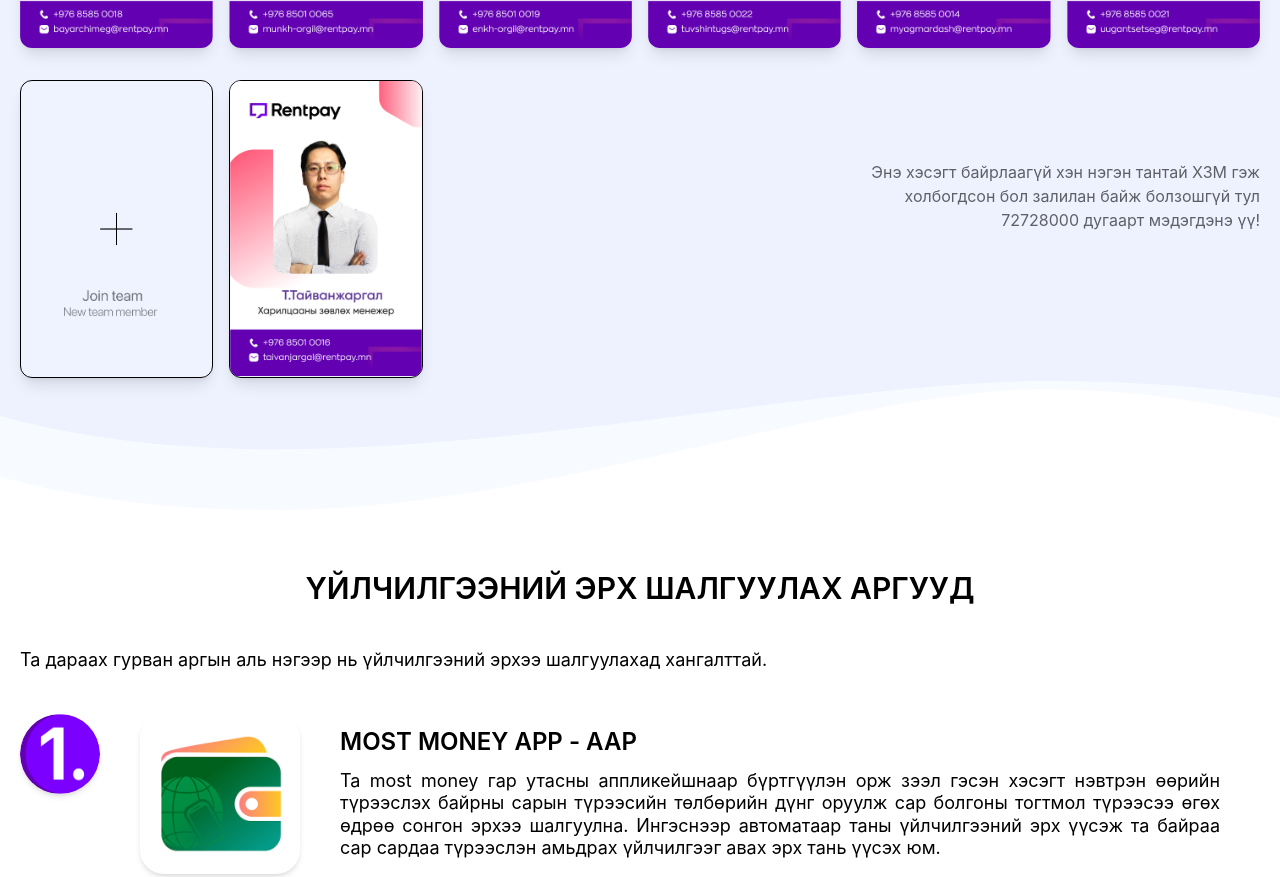
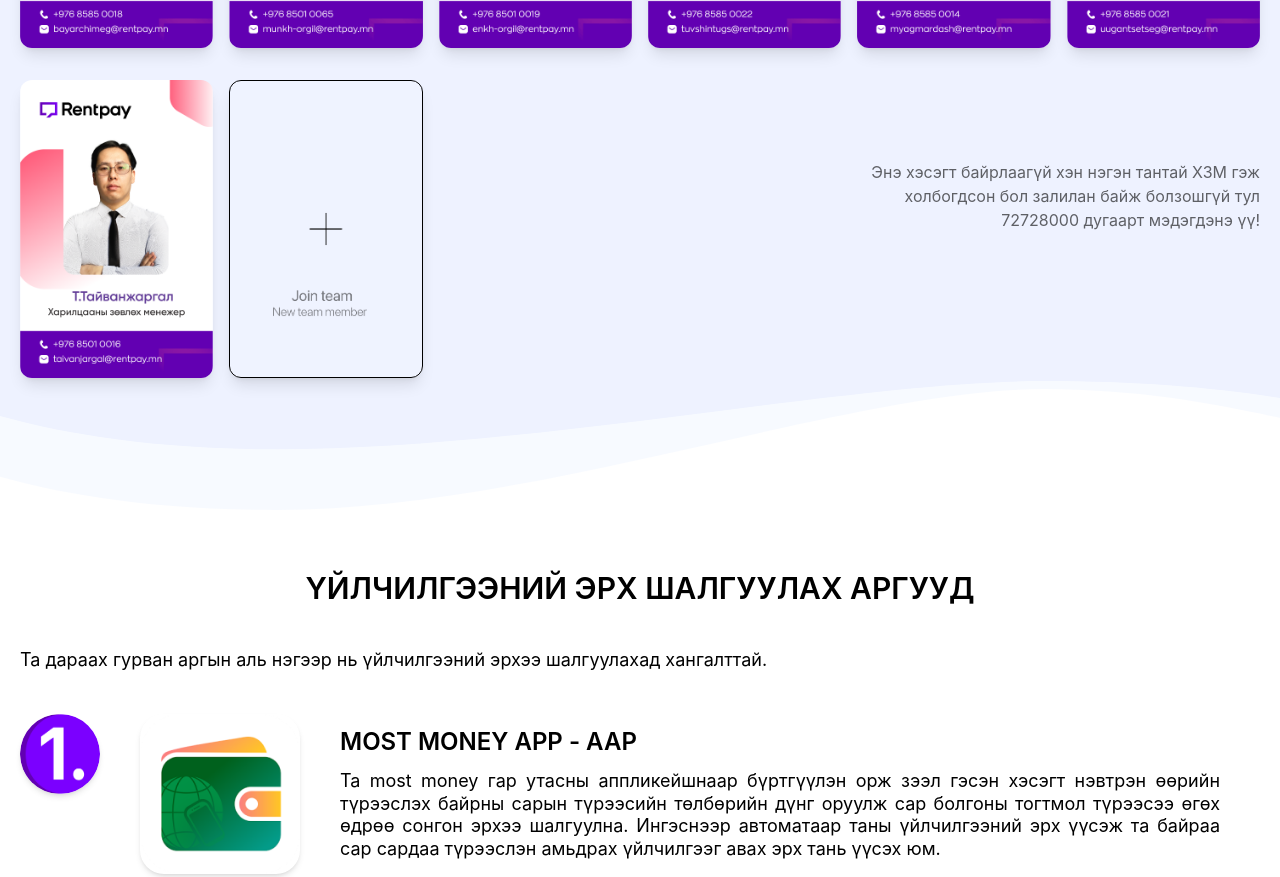
Before and after one commit to magsarjav/magsarjav.github.io, a plain HTML site: page index.html in a window 1280 px wide. Shown: the part 4810-5687 px from the top of the page. Drawn offline with nearby package versions, Linux system fonts and the light colour scheme; a web font is replaced by a local one.

Commit message:
Update index.html

```diff
--- a/index.html
+++ b/index.html
@@ -503,17 +503,14 @@
                 <div class="flex justify-center">
                     <img src="pics/12.png" class="overflow-hidden rounded-xl shadow-lg">
                 </div>
+                 <div class="flex justify-center">
+                    <img src="pics/15.png" class="overflow-hidden rounded-xl shadow-lg">
+                </div>
 
 
                 <div class="flex justify-center overflow-hidden border border-black rounded-xl shadow-lg">
                     <a href="https://www.zangia.mn/company/Rentpay-Solution-LLC" target="_blank">
                         <img src="pics/14.png" />
-                    </a>
-                </div>
-
-                 <div class="flex justify-center overflow-hidden border border-black rounded-xl shadow-lg">
-                    <a href="https://www.zangia.mn/company/Rentpay-Solution-LLC" target="_blank">
-                        <img src="pics/15.png" />
                     </a>
                 </div>
 
```
